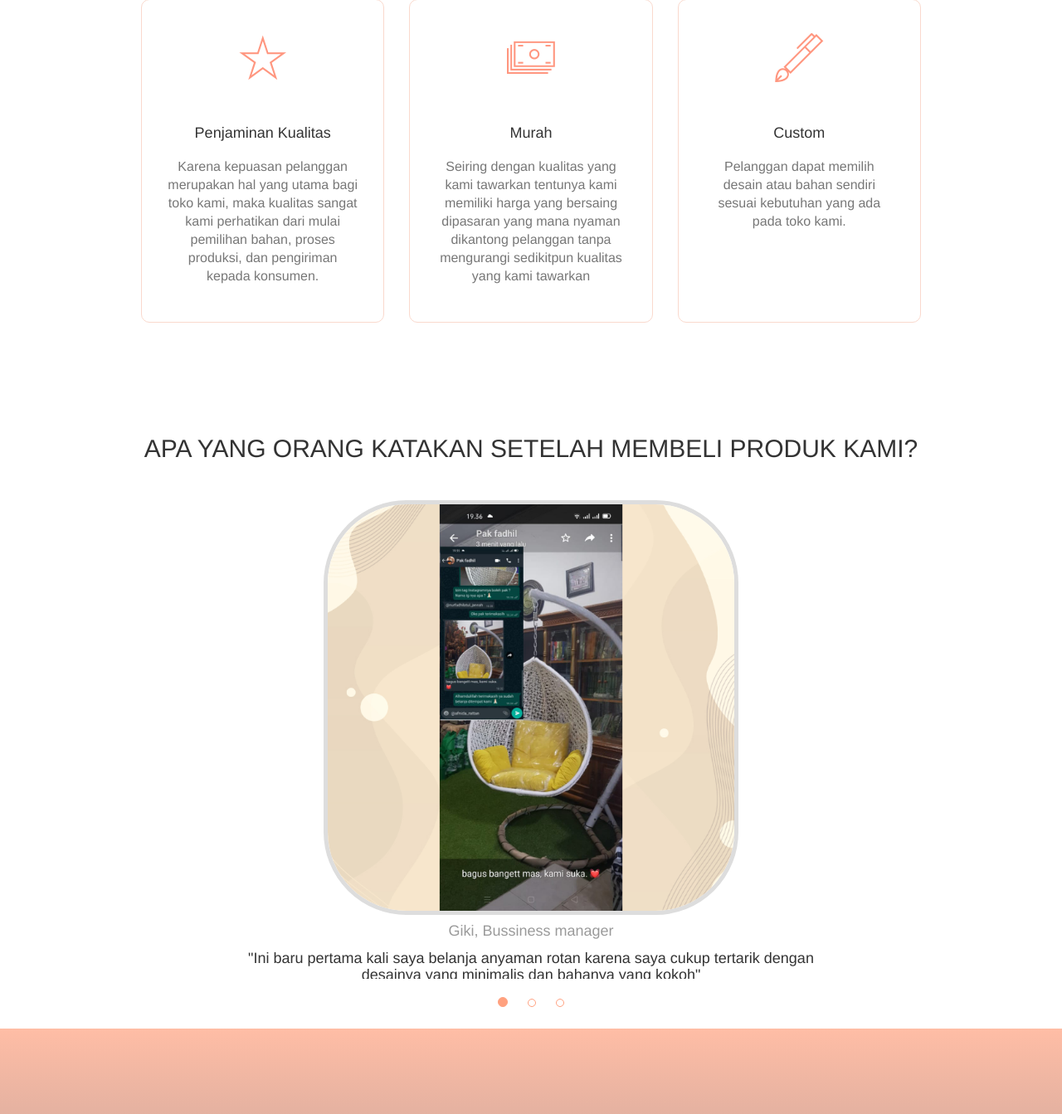
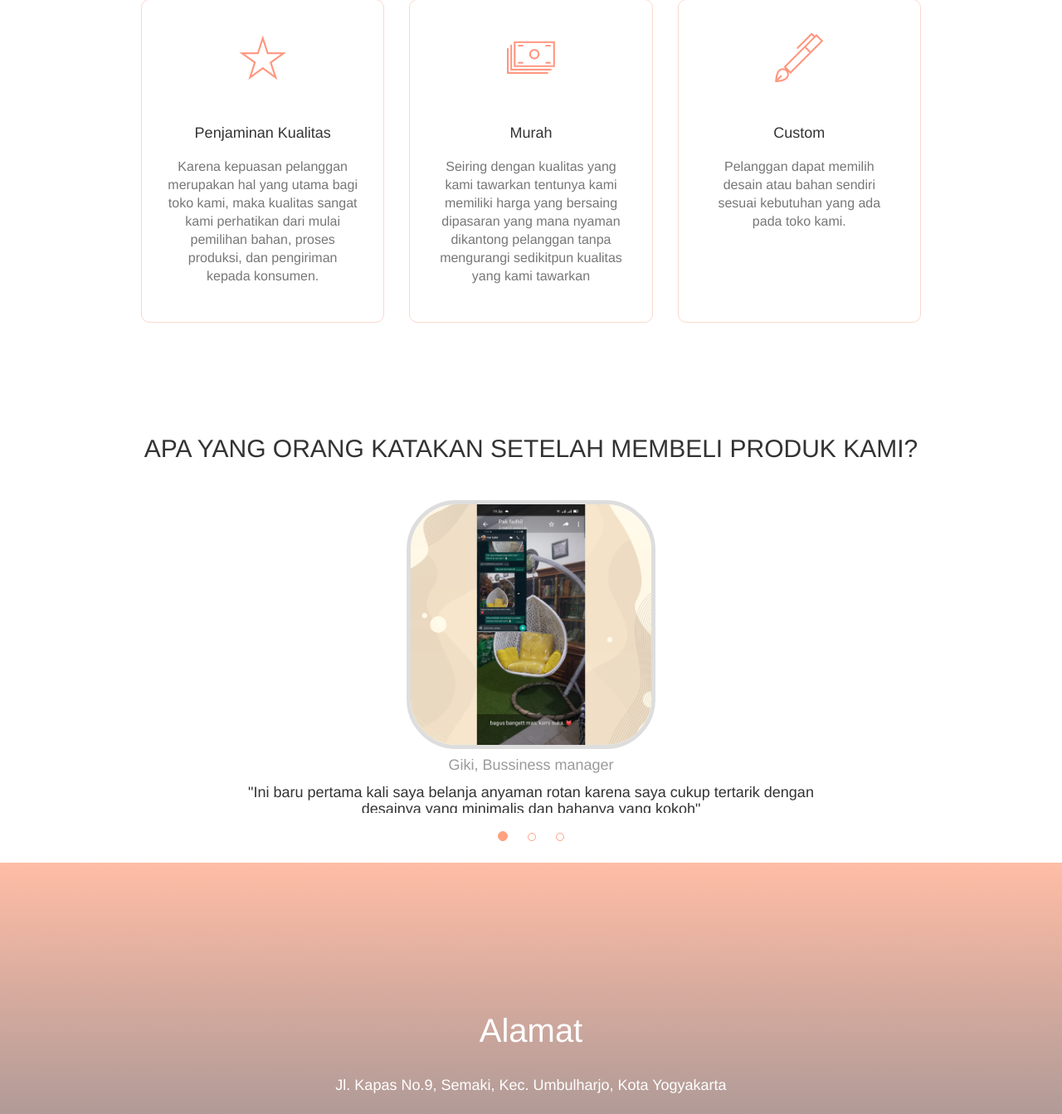
Before and after one commit to gilangmukharom/gilangmukharom.github.io, a PHP site: page /index.html in a window 1280 px wide. Shown: the part 2412-3755 px from the top of the page at 83% size. Run offline with PHP 8.4, Linux system fonts and the light colour scheme; some libraries are stand-ins or nearby versions.

Commit message:
commit 4

```diff
--- a/assets/css/landing-page.css
+++ b/assets/css/landing-page.css
@@ -1586,8 +1586,8 @@ i {
 }
 
 .landing-page .section-testimonial .carousel-inner .item .mask {
-    width: 500px;
-    height: 500px;
+    width: 300px;
+    min-height: 300px;
     border-radius: 20%;
     border: 5px solid #ddd;
     overflow: hidden;
```
